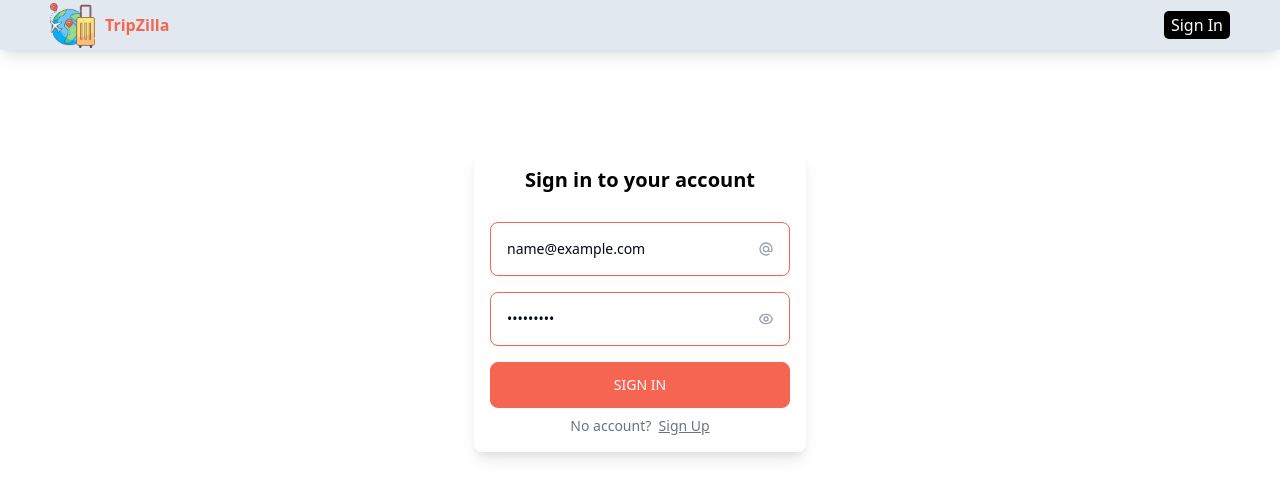
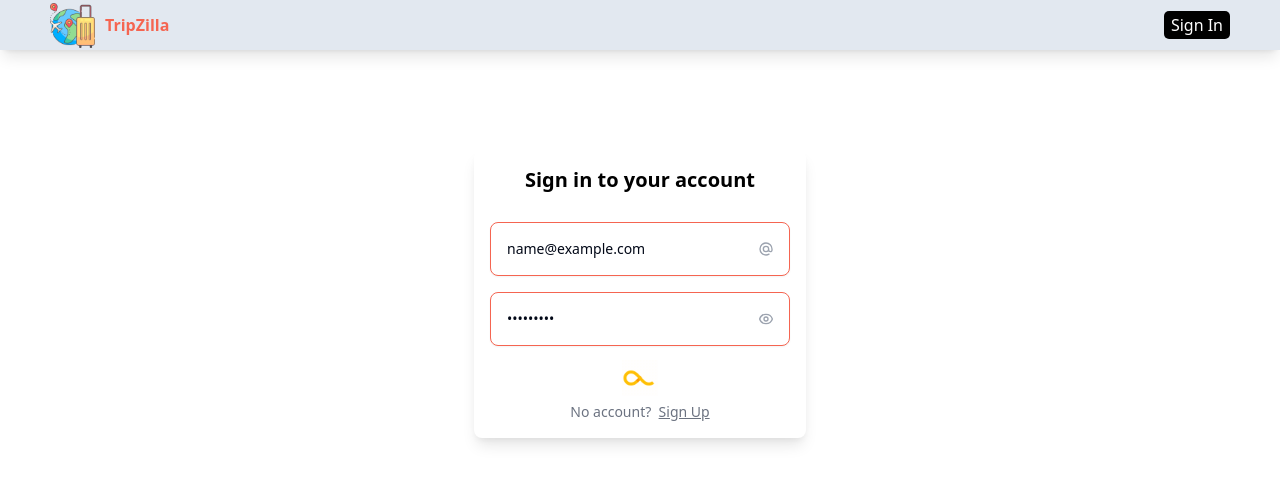
Before and after one commit to AyushKumarThakur21BCE3771/ai-travel-planner, a React (Vite) app: page /auth/signin in a window 1280 px wide. Both pictures are taken after typing "name@example.com", "Sample123" into the empty fields and a click on the button "SIGN IN". Shown: the top 498 px of the page. Built offline with nearby package versions, Linux system fonts and the light colour scheme; no server answers.

Commit message:
first commit

```diff
--- a/src/components/SignIn.jsx
+++ b/src/components/SignIn.jsx
@@ -5,9 +5,11 @@ import { toast } from "sonner";
 import { auth } from "@/constants/firebase";
 import { signInWithEmailAndPassword } from "firebase/auth";
 import Cookies from "js-cookie";
+import infinityLoader from "../../images/infinityLoader.gif";
 
 const Form = () => {
   const [formData, setFormData] = useState([]);
+  const [loading, setLoading] = useState(false);
 
   const handleInputChange = (name, value) => {
     setFormData({
@@ -17,6 +19,7 @@ const Form = () => {
   };
 
   const handleSubmit = async (e) => {
+    setLoading(true);
     e.preventDefault();
     if (!formData.email || !formData.password) {
       alert("Please fill all details !");
@@ -32,8 +35,9 @@ const Form = () => {
         uid: user.uid
       }));
       window.location.href = "/create-trip";
+      setLoading(true);
     } catch (error) {
-      console.log(error.message);
+      toast.error("Inavalid Credentials !")
     }
   };
 
@@ -92,9 +96,11 @@ const Form = () => {
               </svg>
             </span>
           </div>
-          <button className="submit" type="submit" onClick={handleSubmit}>
-            Sign in
-          </button>
+          {!loading ? (<button className="submit" type="submit" onClick={handleSubmit}>
+            Sign In
+          </button>):(
+            <img src={infinityLoader} className="scale-75 m-auto" alt="" />
+          )}
           <p className="signup-link">
             No account?&nbsp;&nbsp;
             <Link to={"/auth/signup"}>Sign Up</Link>
--- a/src/components/SignUp.jsx
+++ b/src/components/SignUp.jsx
@@ -6,9 +6,11 @@ import { toast } from "sonner";
 import { auth, db } from "../constants/firebase.js";
 import { setDoc, doc } from "firebase/firestore";
 import Cookies from "js-cookie";
+import infinityLoader from "../../images/infinityLoader.gif";
 
 const Form = () => {
   const [formData, setFormData] = useState([]);
+  const [loading, setLoading] = useState(false);
 
   const handleInputChange = (name, value) => {
     setFormData({
@@ -18,6 +20,7 @@ const Form = () => {
   };
 
   const handleSubmit = async (e) => {
+    setLoading(true);
     e.preventDefault();
     if (
       !formData.name ||
@@ -57,8 +60,9 @@ const Form = () => {
         );
       }
       window.location.href = "/create-trip";
+      setLoading(false);
     } catch (error) {
-      console.log(error.message);
+      toast.error(error.message);
     }
   };
 
@@ -154,9 +158,11 @@ const Form = () => {
               </svg>
             </span>
           </div>
-          <button className="submit" type="submit" onClick={handleSubmit}>
-            Sign in
-          </button>
+          {!loading ? (<button className="submit" type="submit" onClick={handleSubmit}>
+            Sign Up
+          </button>):(
+            <img src={infinityLoader} className="scale-75 m-auto" alt="" />
+          )}
           <p className="signup-link">
             Already a Member?&nbsp;&nbsp;
             <Link to={"/auth/signin"}>Sign In</Link>
```
Also changed, not shown: images/infinityLoader.gif (added).
